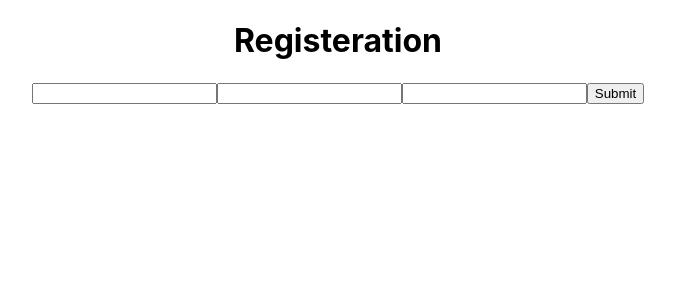
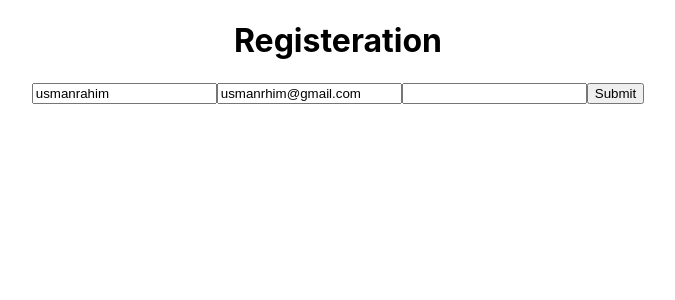
Before and after one commit to usman-2000/Learnings, a React (Create React App) app in the folder react-form-hook/: page / in a window 1280 px wide. Shown: the top 300 px of the page, without its empty margins (302-977 px from the left). Built offline with nearby package versions, Linux system fonts and the light colour scheme.

Commit message:
resolver is used to write validation logics, it has all values of the form object.

```diff
--- a/package.json
+++ /dev/null
@@ -1,6 +0,0 @@
-{
-  "dependencies": {
-    "@hookform/resolvers": "^3.7.0",
-    "zod": "^3.23.8"
-  }
-}
--- a/react-form-hook/package.json
+++ b/react-form-hook/package.json
@@ -3,6 +3,7 @@
   "version": "0.1.0",
   "private": true,
   "dependencies": {
+    "@hookform/resolvers": "^3.7.0",
     "@testing-library/jest-dom": "^5.17.0",
     "@testing-library/react": "^13.4.0",
     "@testing-library/user-event": "^13.5.0",
@@ -15,7 +16,8 @@
     "react-hook-form": "^7.52.0",
     "react-scripts": "5.0.1",
     "typescript": "^4.9.5",
-    "web-vitals": "^2.1.4"
+    "web-vitals": "^2.1.4",
+    "zod": "^3.23.8"
   },
   "scripts": {
     "start": "react-scripts start",
--- a/react-form-hook/src/App.tsx
+++ b/react-form-hook/src/App.tsx
@@ -1,11 +1,15 @@
 import { SubmitHandler, useForm } from "react-hook-form";
+import { z } from "zod";
 import "./App.css";
+import { zodResolver } from "@hookform/resolvers/zod";
 
-type FormFields = {
-  username: string;
-  email: string;
-  password: string;
-};
+const FormFieldsSchema = z.object({
+  username: z.string(),
+  email: z.string().email(),
+  password: z.string().min(8),
+});
+
+type FormFields = z.infer<typeof FormFieldsSchema>;
 
 // formState is used to show error messages
 
@@ -15,7 +19,13 @@ function App() {
     handleSubmit,
     setError,
     formState: { errors, isSubmitting },
-  } = useForm<FormFields>();
+  } = useForm<FormFields>({
+    defaultValues: {
+      username: "usmanrahim",
+      email: "usmanrhim@gmail.com",
+    },
+    resolver: zodResolver(FormFieldsSchema),
+  });
 
   const handleFormSubmit: SubmitHandler<FormFields> = async (data) => {
     try {
```
Also changed, not shown: 2 other files (tests, documents, lock files or other folders).
